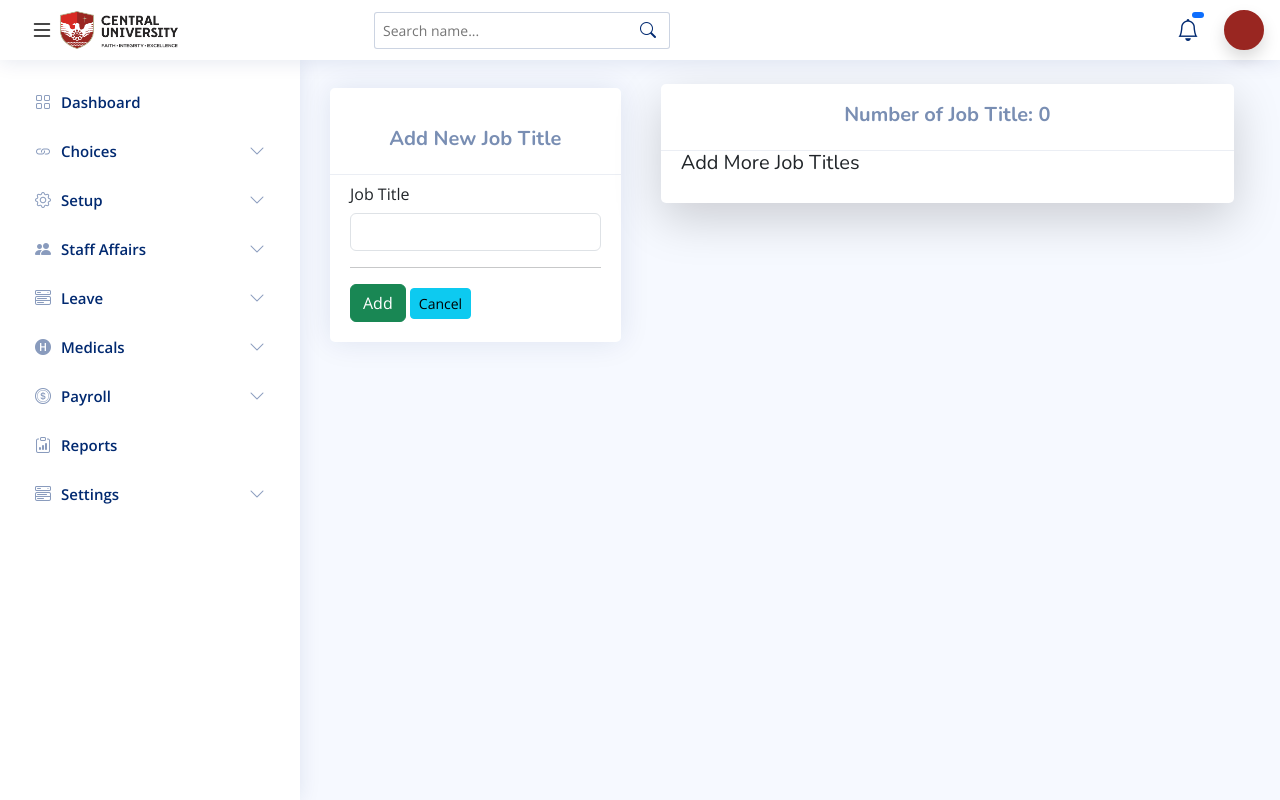
After one commit to Kweku7k/bss, a Django app: page /setup/rank in a window 1280 px wide. The commit adds this page. Run offline with Django 5.2, Linux system fonts and the light colour scheme; data that the repository does not hold is empty; parts of the project's set-up code (start-up, migrations or seed data) failed here and were passed over; some libraries are stand-ins or nearby versions.

Commit message:
refactor: update job title handling to staff rank and add related views and templates

```diff
--- a/setup/urls.py
+++ b/setup/urls.py
@@ -60,6 +60,10 @@ urlpatterns = [
     path('edit_jobtitle/<int:jobtitle_id>', views.edit_jobtitle,name="edit-jobtitle"),
     path('delete_jobtitle/<int:jobtitle_id>', views.delete_jobtitle,name="delete-jobtitle"),
 
+    path('rank', views.add_staff_rank, name="add-rank"),
+    path('edit_rank/<int:sr_id>', views.edit_staff_rank, name="edit-rank"),
+    path('delete_rank/<int:sr_id>', views.delete_staff_rank, name="delete-rank"),
+
     path('academic_year', views.academic_year, name="academic-year"),
     path('edit_academic_year/<int:ay_id>', views.edit_academic_year, name="edit-academic-year"),
     path('delete_academic_year/<int:ay_id>', views.delete_academic_year, name="delete-academic-year"),
--- a/setup/views.py
+++ b/setup/views.py
@@ -799,6 +799,50 @@ def edit_jobtitle(request, jobtitle_id):
     return render(request, 'setup/add_jobtitle.html', context)
 ########### END OF STAFF RANK VIEWS ################
 
+######### STAFF RANK ###############
+def add_staff_rank(request):
+    submitted = False
+    staff_ranks = StaffRank.objects.order_by('-id')
+    staff_rank_count = staff_ranks.count()
+    if request.method == 'POST':
+        form = StaffRankForm(request.POST)
+        if form.is_valid():
+            # Check if the staff rank already exists
+            rank_name = form.cleaned_data.get('rank_name')
+            if StaffRank.objects.filter(rank_name=rank_name).exists():
+                messages.error(request, f'{rank_name} Staff Rank already exists.')
+                return redirect('add-rank')
+            else:
+                form.save()
+                return HttpResponseRedirect('staff_rank?submitted=True')
+    else:
+        form = StaffRankForm
+        if 'submitted' in request.GET:
+            submitted = True
+
+    return render(request,'setup/add_rank.html',{'form':form,'submitted':submitted,'staff_ranks':staff_ranks,'staff_rank_count':staff_rank_count})
+
+def delete_staff_rank(request, sr_id):
+    staff_rank = StaffRank.objects.get(pk=sr_id)
+    if request.method == 'GET':
+       staff_rank.delete()
+    return redirect('add-rank')
+
+def edit_staff_rank(request, sr_id):
+    staff_ranks = StaffRank.objects.order_by('-id')
+    staff_rank_count = staff_ranks.count()
+    staff_rank = StaffRank.objects.get(pk=sr_id)
+    form = StaffRankForm(instance=staff_rank)
+
+    if request.method == 'POST':
+        form = StaffRankForm(request.POST, instance=staff_rank)
+        if form.is_valid():
+            form.save()
+            return redirect('add-rank')
+
+    context = {'form':form,'staff_ranks':staff_ranks,'staff_rank_count':staff_rank_count,'staff_rank':staff_rank}
+    return render(request, 'setup/add_rank.html', context)
+
 ########### INCOME TYPE ##############
 def add_income_type(request):
     submitted = False
--- a/templates/partials/_sidebar.html
+++ b/templates/partials/_sidebar.html
@@ -153,8 +153,14 @@
           </li>
 
           <li>
+            <a href="{% url 'add-rank' %}">
+              <i class="bi bi-circle"></i><span>Job Title</span>
+            </a>
+          </li>
+
+          <li>
             <a href="{% url 'add-jobtitle' %}">
-              <i class="bi bi-circle"></i><span>Job Title</span>
+              <i class="bi bi-circle"></i><span>Staff Rank</span>
             </a>
           </li>
 
--- a/templates/setup/add_directorate.html
+++ b/templates/setup/add_directorate.html
@@ -39,8 +39,8 @@
                     <tr>
                         <td>{{ dict.direct_name }}</td>
                         <td class="text-end">
-                            <a class="btn btn-sm btn-info" href="{% url 'edit-directorate' dict.id %}"><i class="fas fa-fw fa-pen"></i>/a>
-                            <a class="btn btn-sm btn-danger" href="{% url 'delete-directorate' dict.id %}" onclick="return confirm('Do you really want to delete the data for {{ dict.direct_name }}?');"><i class="fas fa-fw fa-trash"></i></a>
+                            <a class="btn btn-sm btn-info bi-pencil-square" href="{% url 'edit-directorate' dict.id %}"></a>
+                            <a class="btn btn-sm btn-danger bi-trash" href="{% url 'delete-directorate' dict.id %}" onclick="return confirm('Do you really want to delete the data for {{ dict.direct_name }}?');"></a>
                         </td>
                     </tr>
                     {% endfor %}
--- /dev/null
+++ b/templates/setup/add_rank.html
@@ -0,0 +1,58 @@
+{% extends "base.html" %}
+{% load static %}
+
+{% block content %}
+<div class="row">
+    <div class="col-lg-4 col-md-6 pt-2">
+        <div class="card bg-white pt-4">
+            <div class="card-header text-center">
+                <h5><strong>Add New Job Title</strong></h5>
+            </div>
+            <div class="card-body">
+                <form action="" method="POST">
+                    {% csrf_token %}
+
+
+                    <div class="form-group">
+                        <label for="staff_rank" class="col-form-label">Job Title</label>
+                        <input type="text" name="staff_rank" class="form-control" {% if staff_ranks %} value="{{ staff_ranks.staff_rank }}" {% else %} value="" {% endif %} required>
+                    </div>
+
+
+                    <hr>
+                    <input type="submit" value="Add" class="btn btn-block btn-success">
+                    <a class="btn btn-sm btn-info" href="{% url 'add-rank' %}">Cancel</a>
+                </form>
+            </div>
+        </div>
+    </div>
+    <div class="col-lg-8 col-md-6 p-1">
+        <div class="card pt-1 mx-4 shadow-lg">
+            <div class="card-header text-center">
+                <h5><strong>Number of Job Title: {{ staff_rank_count }}</strong></h5>
+            </div>
+            <div class="card-body">
+                {% if staff_ranks %}
+                <table class="table table-sm table-hover">
+                    <tr>
+                        <th>Job Title</th>
+                        <th class="text-end">Action</th>
+                    </tr>
+                    {% for jobtitle in staff_ranks %}
+                    <tr>
+                      <td>{{ jobtitle.staff_rank }}</td>
+                        <td class="text-end">
+                            <a class="btn btn-sm btn-info bi-pencil-square" href="{% url 'edit-rank' jobtitle.id %}"></a>
+                            <a class="btn btn-sm btn-danger bi-trash" href="{% url 'delete-rank' jobtitle.id %}" onclick="return confirm('Do you really want to delete the data for {{ jobtitle.staff_rank }}?');"></a>
+                        </td>
+                    </tr>
+                    {% endfor %}
+                </table>
+                {% else %}
+                <h5>Add More Job Titles</h5>
+                {% endif %}
+            </div>
+        </div>
+    </div>
+</div>
+{% endblock %}
--- a/templates/setup/add_schoolfaculty.html
+++ b/templates/setup/add_schoolfaculty.html
@@ -39,8 +39,8 @@
                     <tr>
                         <td>{{ sch.sch_fac_name }}</td>
                         <td class="text-end">
-                            <a class="btn btn-sm btn-info" href="{% url 'edit-school' sch.id %}"><i class="fas fa-fw fa-pen"></i></a>
-                            <a class="btn btn-sm btn-danger" href="{% url 'delete-school' sch.id %}" onclick="return confirm('Do you really want to delete the data for {{ sch.sch_fac_name }}?');"><i class="fas fa-fw fa-trash"></i></a>
+                            <a class="btn btn-sm btn-info bi-pencil-square" href="{% url 'edit-school' sch.id %}"></a>
+                            <a class="btn btn-sm btn-danger bi-trash" href="{% url 'delete-school' sch.id %}" onclick="return confirm('Do you really want to delete the data for {{ sch.sch_fac_name }}?');"></a>
                         </td>
                     </tr>
                     {% endfor %}
--- a/templates/setup/add_staffcategory.html
+++ b/templates/setup/add_staffcategory.html
@@ -44,8 +44,8 @@
                         <td>{{ staffcategory.category_name }}</td>
                         <td>{{ staffcategory.category_abbr }}</td>
                         <td>
-                            <a class="btn btn-sm btn-info " href="{% url 'edit-staffcategory' staffcategory.id %}"><i class="fas fa-fw fa-pen"></i></a>
-                            <a class="btn btn-sm btn-danger" href="{% url 'delete-staffcategory' staffcategory.id %}" onclick="return confirm('Do you really want to delete the data for {{ staffcategory.category_name }}?');"><i class="fas fa-fw fa-pen"></i></a>
+                            <a class="btn btn-sm btn-info bi-pencil-square" href="{% url 'edit-staffcategory' staffcategory.id %}"></a>
+                            <a class="btn btn-sm btn-danger bi-trash" href="{% url 'delete-staffcategory' staffcategory.id %}" onclick="return confirm('Do you really want to delete the data for {{ staffcategory.category_name }}?');"></a>
                         </td>
                     </tr>
                     {% endfor %}
```
Also changed, not shown: hr/views.py (+6 -2 lines), templates/hr/company_info.html (+11 -3 lines), templates/setup/add_jobtitle.html (+6 -5 lines).
